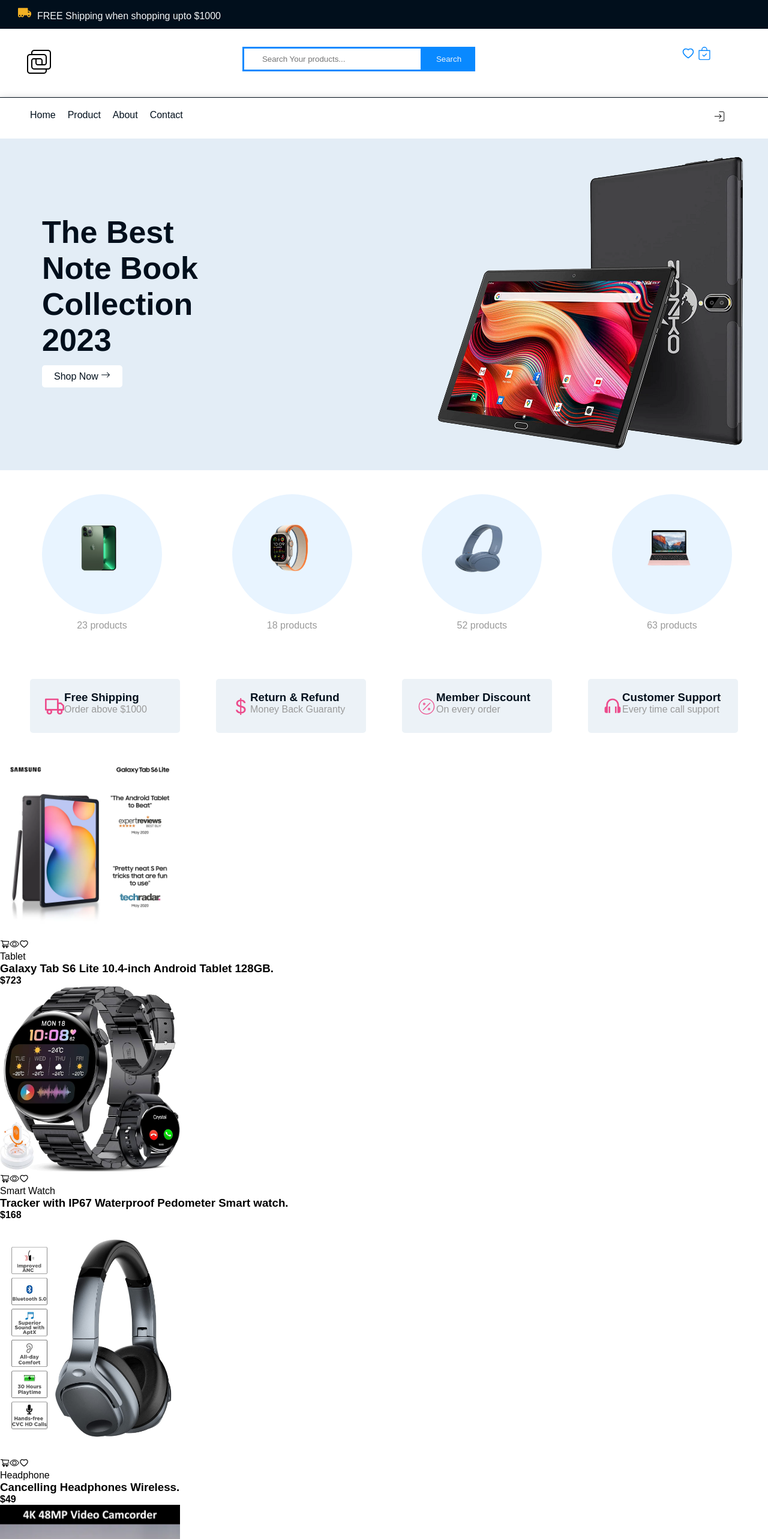
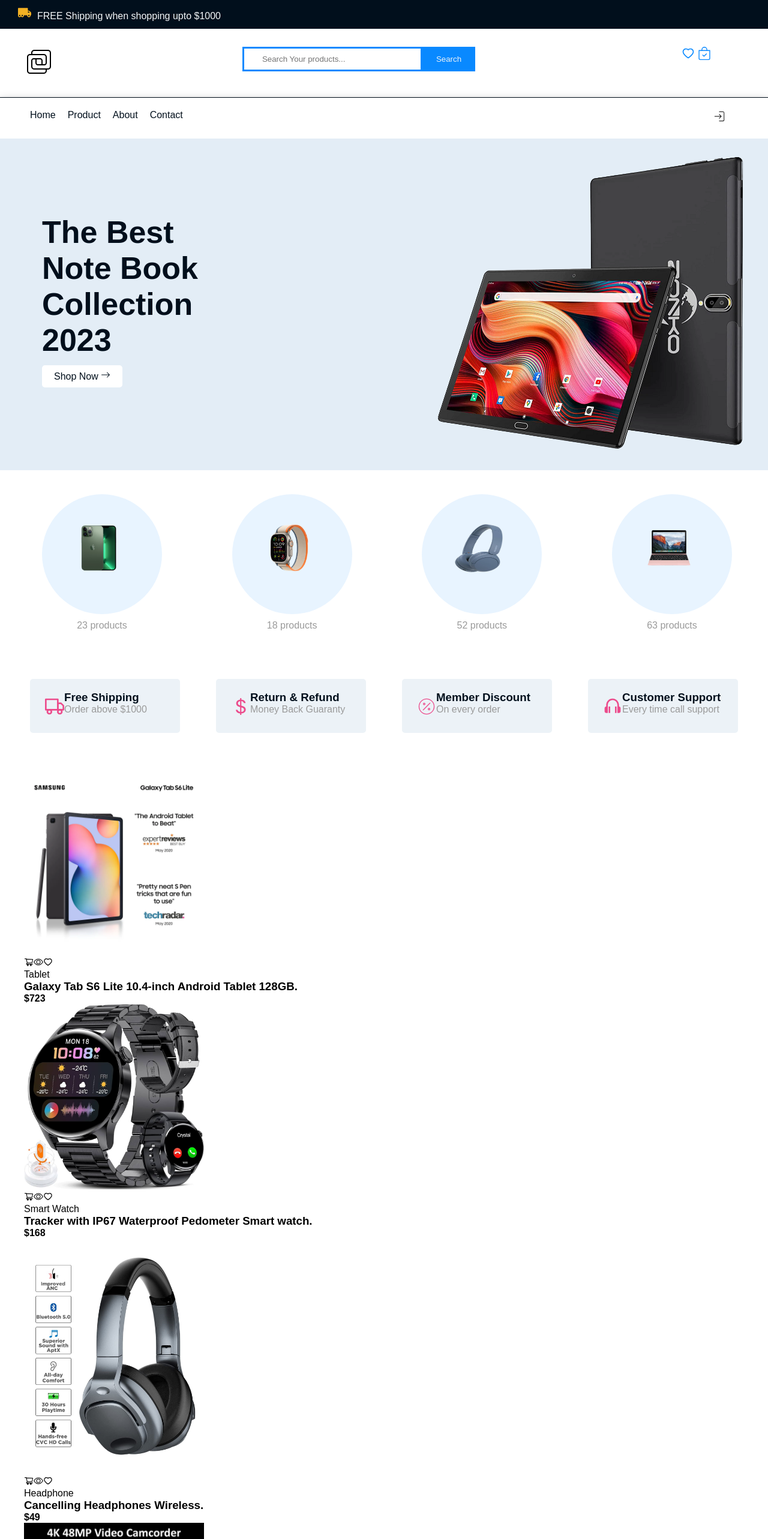
Before and after one commit to jegbune/my-ecommerce-app, a React (Create React App) app: page / in a window 1280 px wide. Shown: the top 2566 px of the page at 60% size. Built offline with nearby package versions, Linux system fonts and the light colour scheme.

Commit message:
Homepage Product upload styling

```diff
--- a/src/Component/ecommerceComponent/home.css
+++ b/src/Component/ecommerceComponent/home.css
@@ -129,8 +129,16 @@
     color: #9a9a9a;
 }
 
+.product{
+    padding: 30px 40px;
+    width: 100%;
+}
 
-
+.product .container{
+    display: flex;
+    justify-content: space-between;
+    flex-wrap: wrap;
+}
 
 
 
```
